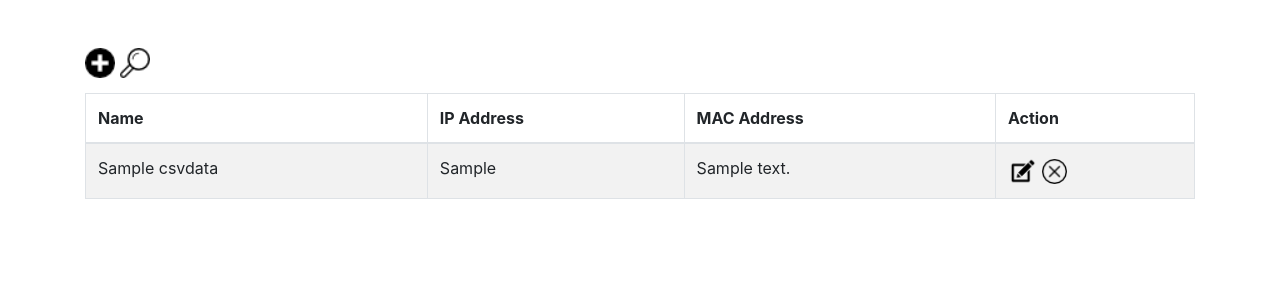
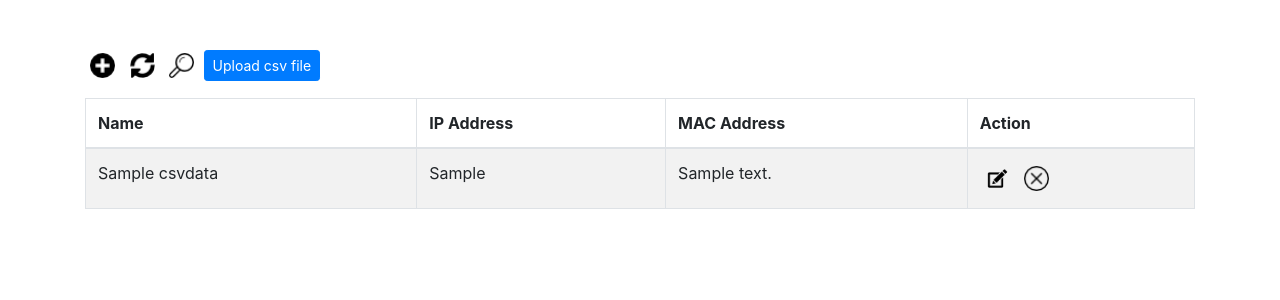
Before and after one commit to hisanto/DjangoProject, a Django app: page /csv/ in a window 1280 px wide. Shown: the part 56-356 px from the top of the page. Run offline with Django 3.2, Linux system fonts and the light colour scheme; tables that the repository leaves empty hold one stand-in row (values such as "Sample post"); some libraries are stand-ins or nearby versions.

Commit message:
add icon image added

```diff
--- a/etl/models.py
+++ b/etl/models.py
@@ -13,7 +13,7 @@
         ordering = ('name',)
 
     def __str__(self):
-        return  self.name + " - " + self.ipv4
+        return  self.name + " - " + self.ipv4  #{{object}}
 
     def get_absolute_url(self):
         return reverse('etl_csvdata_detail',args=(self.id,))
--- a/etl/urls.py
+++ b/etl/urls.py
@@ -5,8 +5,10 @@
 
 urlpatterns = [
     # path('', CsvDataView.as_view(), name = 'csv_index')
-    path('', views.CsvDataListView.as_view(), name='csvdata_List'),
+    path('', views.CsvDataListView.as_view(), name='csvdata_list'),
     path('create/', views.CsvDataCreatView.as_view(), name='csvdata_create'),
     path('detail/<int:pk>', views.CsvDataDetailView.as_view(), name='etl_csvdata_detail'),
-    path('update/<int:pk>', views.CsvDataUpdateView.as_view(), name='etl_csvdata_update')
+    path('update/<int:pk>', views.CsvDataUpdateView.as_view(), name='etl_csvdata_update'),
+    path('delete/<int:pk>', views.CsvDataDeleteView.as_view(), name='etl_csvdata_delete'),
+    path('upload/', views.upload_process, name='upload_csv_file')
 ]
--- a/etl/views.py
+++ b/etl/views.py
@@ -1,6 +1,9 @@
-from django.shortcuts import render
+import csv
+
+from django.shortcuts import render, redirect
+from django.urls import reverse_lazy
 from django.views import View
-from django.views.generic import ListView, CreateView, DetailView , UpdateView
+from django.views.generic import ListView, CreateView, DetailView , UpdateView ,DeleteView
 from .models import CsvData
 from .forms import CsvDataForm
 
@@ -32,6 +35,30 @@
 class CsvDataDetailView(DetailView):
     model = CsvData
 
+
 class CsvDataUpdateView(UpdateView):
     model = CsvData
     form_class = CsvDataForm
+
+
+class CsvDataDeleteView(DeleteView):
+    model = CsvData
+    success_url = reverse_lazy('csvdata_list')
+
+
+def upload_process(request):
+    if request.method == 'POST':
+        file = request.FILES['file_input_name']
+        file_data = file.read().decode('utf-8').splitlines()
+        reader = csv.DictReader(file_data)
+        for each in reader:
+            name = each.get('name')
+            ip_address = each.get('ip_address')
+            mac_address = each.get('mac_address')
+            CsvData.objects.create(
+                name= name,
+                ipv4 = ip_address,
+                mac_address = mac_address
+            )
+        return redirect('csvdata_list')
+    return render(request, template_name='etl/file_upload.html', context={})
--- a/static/css/styles.css
+++ b/static/css/styles.css
@@ -1,3 +1,9 @@
 h1 {
     color: #993333;
 }
+
+.img_icon {
+    height: 25px;
+    width: 25px;
+    margin:5px;
+}
--- a/templates/etl/csvdata_detail.html
+++ b/templates/etl/csvdata_detail.html
@@ -1,6 +1,7 @@
 {% extends 'snippets/base.html' %}
 
 {% block content %}
+    <a  href="{% url 'csvdata_list' %}">GO BACK</a>
 
    <table class="table">
        <tr>
@@ -14,6 +15,6 @@
        </tr>
 
    </table>
-<!--<a class = "btn" href="{% url 'etl_csvdata_update' object.pk %}"> Edit</a>-->
+<a class = "btn" href="{% url 'etl_csvdata_update' object.pk %}"> Edit</a>
 
 {% endblock content %}
--- a/templates/etl/csvdata_form.html
+++ b/templates/etl/csvdata_form.html
@@ -5,6 +5,11 @@
         {% csrf_token %}
         {{form.as_p}}
         <button class="btn btn-success" type="submit">Submit</button>
+        {% if  form.instace.pk %}
+        <a class="btn btn-danger" href ="{% url 'etl_csvdata_detail' form.instance.pk %}">Cancel</a>
+        {% else %}
+        <a class="btn btn-danger" href ="{% url 'csvdata_list'%}">Cancel</a>
+        {% endif %}
     </form>
 
 {% endblock content %}
--- a/templates/etl/csvdata_list.html
+++ b/templates/etl/csvdata_list.html
@@ -1,13 +1,17 @@
+
 {% extends "snippets/base.html" %}
 {% load static %}
-
 {%block content%}
     <a href="{% url 'csvdata_create' %}">
-        <img src="{% static 'images/add_item.png' %}" alt="add new" style="width: 30px;height: 30px">
+        <img src="{% static 'images/add_item.png' %}" alt="add new" class="img_icon">
+    </a>
+    <a href="{% url 'csvdata_list' %}">
+        <img src="{% static 'images/refresh.png' %}" alt="add new" class="img_icon">
     </a>
     <a href="#">
-        <img src="{% static 'images/search_item.png' %}" alt="add new" style="width: 30px;height: 30px">
+        <img src="{% static 'images/search_item.png' %}" alt="add new" class="img_icon">
     </a>
+    <a href="{% url 'upload_csv_file' %}" class="btn btn-primary btn-sm"> Upload csv file</a>
     <table class = 'table table-striped table-bordered' style="margin-top:15px">
     <thead>
         <tr>
@@ -23,15 +27,15 @@
         {% endcomment %}
         {%for data in object_list %}
             <tr>
-                <td>{{data.name}}</td>
+                <td>{{data.name}}</a></td>
                 <td>{{data.ipv4}}</td>
                 <td>{{data.mac_address}}</td>
                 <td>
-                    <a href="#">
-                        <img src="{% static 'images/edit_item.png' %}" alt="edit record" style="width: 30px;height: 30px">
+                    <a href="{% url 'etl_csvdata_update' data.id %}">
+                        <img src="{% static 'images/edit_item.png' %}" alt="edit record" class="img_icon">
                     </a>
-                    <a href = "#">
-                        <img src="{% static 'images/delete_item.png' %}" alt="delete record" style="width: 25px;height:25px">
+                    <a href = "{% url 'etl_csvdata_delete' data.id %}">
+                        <img src="{% static 'images/delete_item.png' %}" alt="delete record" class="img_icon">
                     </a>
                 </td>
             </tr>
--- a/templates/snippets/_navigation.html
+++ b/templates/snippets/_navigation.html
@@ -16,7 +16,7 @@
                 <a class="nav-link" href="{% url 'crypto_index' %}">DateTime</a>
             </li>
             <li class="nav-item">
-                <a class="nav-link" href="{% url 'csvdata_List' %}">ETL</a>
+                <a class="nav-link" href="{% url 'csvdata_list' %}">ETL</a>
             </li>
             <li class="nav-item dropdown">
                 <a class="nav-link dropdown-toggle" href="#" id="navbarDropdown" role="button" data-toggle="dropdown" aria-haspopup="true" aria-expanded="false">
```
Also changed, not shown: templates/etl/csvdata_confirm_delete.html (added, +9 -0 lines), templates/etl/file_upload.html (added, +10 -0 lines).
